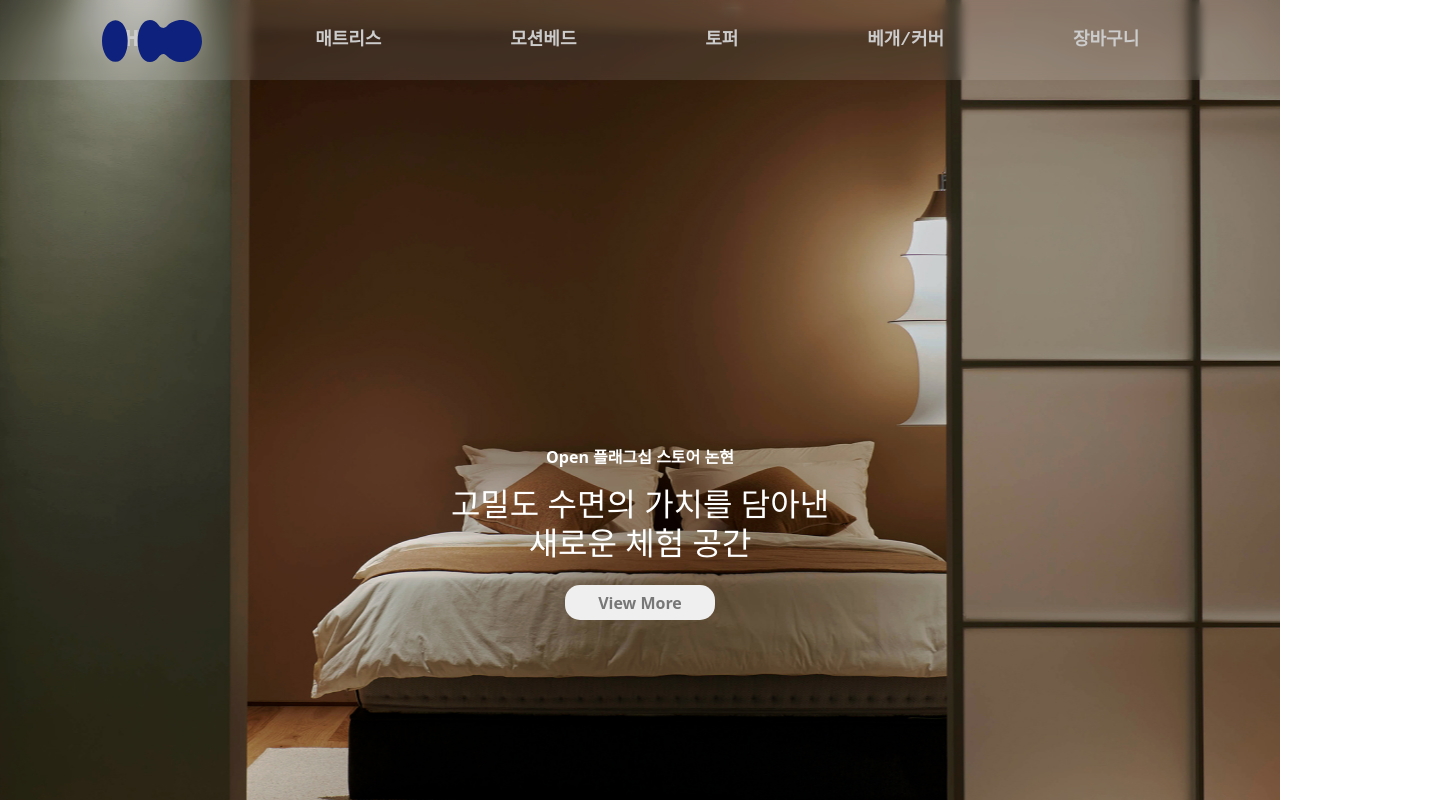
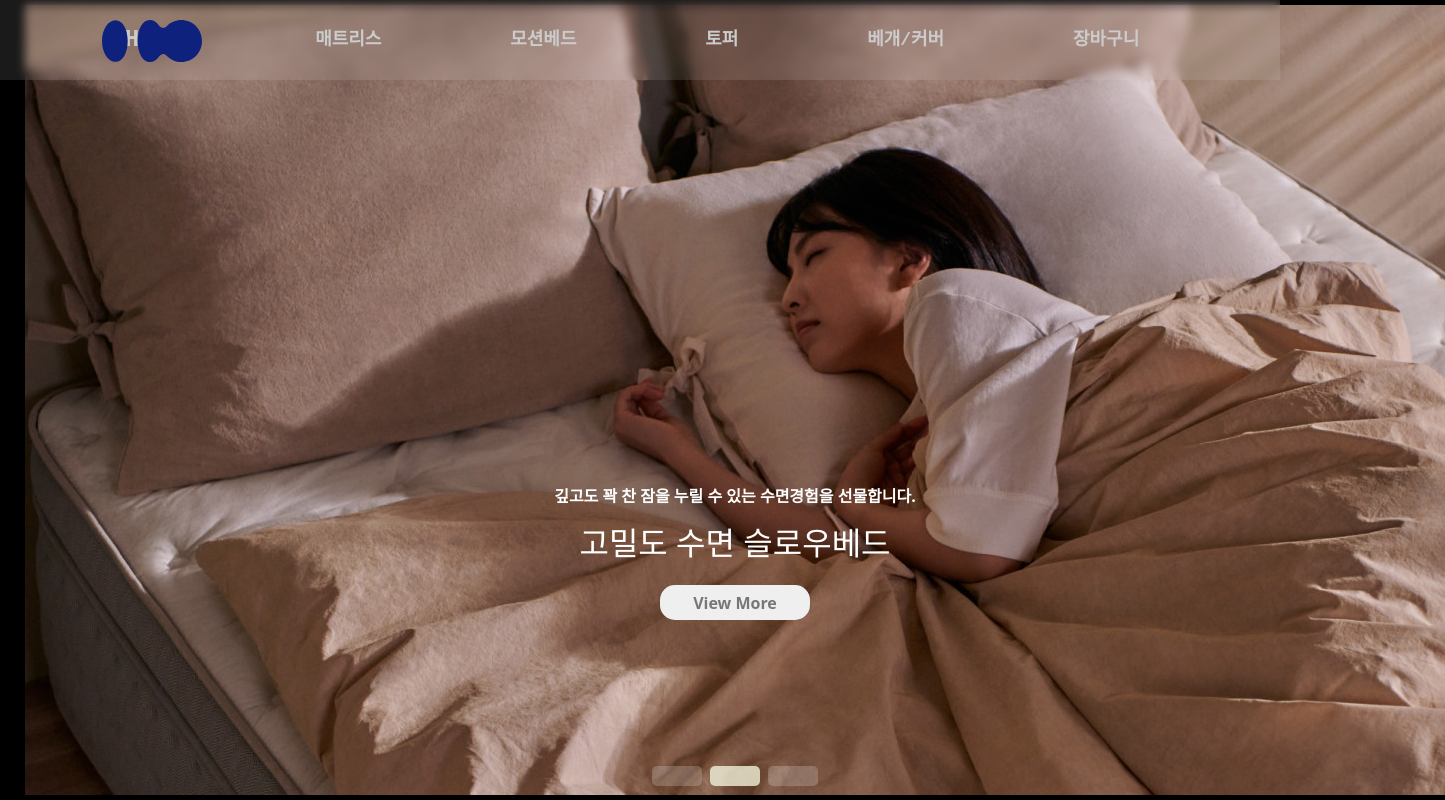
Before and after one commit to LeeGiun/React_SlouBed, a React (Create React App) app: page / in a window 1280 px wide. Shown: the whole page, 1445 px wide, since content can reach past the window. Built offline with nearby package versions, Linux system fonts and the light colour scheme; a web font is replaced by a local one.

Commit message:
'09_0726'

```diff
--- a/package.json
+++ b/package.json
@@ -16,7 +16,8 @@
     "react-redux": "^8.1.1",
     "react-router-dom": "^6.14.2",
     "react-scripts": "5.0.1",
-    "styled-components": "^6.0.3",
+    "styled-components": "^6.0.4",
+    "swiper": "^10.0.4",
     "web-vitals": "^2.1.4"
   },
   "scripts": {
--- a/src/App.css
+++ b/src/App.css
@@ -27,50 +27,9 @@ li {list-style: none;}
   position: relative;
   padding-top: 80px;
   box-sizing: border-box;
+  background-color: #000;
 }
 
-.container {
-  width: 100% !important;
+html {
+  background-color: #000;
 }
-
-.visual {
-  position: absolute;
-  top: 0;
-  left: 0;
-  width: 100%;
-  height: 100vh;
-  overflow: hidden;
-  background-position: top;
-  background-repeat: no-repeat;
-}
-
-.visual_txt {
-  position: absolute;
-  bottom: 180px;
-  left: 50%;
-  margin-left: -215px;
-  width: 430px;
-  color: #fff;
-  text-align: center;
-}
-.visual_txt p {
-  font-size: 16px;
-  font-weight: bold;
-}
-.viual_btn {
-  width: 150px;
-  height: 35px;
-  border-radius: 15px;
-  margin-top: 15px;
-  outline: none;
-  color: #777;
-  font-weight: bold;
-  border: none;
-  box-sizing: border-box;
-  transition: 0.3s;
-}
-
-.viual_btn:hover {
-  background-color: beige;
-  color: brown;
-}
--- a/src/App.js
+++ b/src/App.js
@@ -24,6 +24,8 @@ import { useSelector } from 'react-redux';
 import { useDispatch } from 'react-redux';
 import { addItem } from './pages/option/store'
 
+import Main_Swiper from './pages/option/Swiper/Main_Swiper'
+
 
 function App() {
   const mattressProducts  = mattressData.mattress.Slow_Product_Mattress;
@@ -37,17 +39,10 @@ function App() {
       <HeaderNavbar></HeaderNavbar>
       <Routes>
         <Route path='/' element = {
-          <Container>
-            <div className='visual' style={{ backgroundImage: `url(${process.env.PUBLIC_URL + '/images/visualMain.jpg'})` }}>
-              <div className='visual_txt'>
-                <p>Open 플래그십 스토어 논현</p>
-                <h2>
-                  고밀도 수면의 가치를 담아낸<br/>
-                  새로운 체험 공간
-                </h2>
-                <button className='viual_btn'>View  More</button>
-              </div>
-            </div>
+          <Container className='Swiper_Container'>
+            <Main_Swiper>
+
+            </Main_Swiper>
           </Container>
         }/>
         <Route path='Mattress' element={<Mattress/>}/>
--- a/src/pages/Detail.jsx
+++ b/src/pages/Detail.jsx
@@ -4,9 +4,23 @@ import { useParams } from 'react-router-dom'
 import { addItem } from './option/store'
 import { Link } from 'react-router-dom'
 import './style/Detail_Style.css'
+import { useEffect } from 'react'
 
 
 export default function Detail(props) {
+
+
+  useEffect(() => {
+    document.querySelector('html').style.backgroundColor = '#fff';
+    document.querySelector('.App').style.backgroundColor = '#fff';
+    return () => {
+      document.querySelector('html').style.backgroundColor = '';
+      document.querySelector('.App').style.backgroundColor = '';
+    }
+  }, [])
+
+
+
   const { mattressProducts, motionProducts, pillowProducts, topperProducts } = props;
   const { number } = useParams();
   const index = Number(number) + 1;
--- a/src/pages/Topper.jsx
+++ b/src/pages/Topper.jsx
@@ -5,8 +5,20 @@ import { Outlet, Link } from 'react-router-dom'
 import { Container, Row, Col } from 'react-bootstrap'
 import { useDispatch } from 'react-redux';
 import { addItem } from './option/store'
+import { useEffect } from 'react';
 
 export default function Topper() {
+
+  useEffect(() => {
+    document.querySelector('html').style.backgroundColor = '#fff';
+    document.querySelector('.App').style.backgroundColor = '#fff';
+    return () => {
+      document.querySelector('html').style.backgroundColor = '';
+      document.querySelector('.App').style.backgroundColor = '';
+    }
+  }, [])
+
+
   const products = topperData.topper.Slow_Product_Topper;
 
   const dispatch = useDispatch()
@@ -16,16 +28,16 @@ export default function Topper() {
       <Outlet></Outlet>
       <Container>
         <h2 className='title'>
-          <Link to ={'/'}>Home</Link>
+          <Link to={'/'}>Home</Link>
           <span></span>
-          <Link to ={'/Topper'}> Topper</Link>
+          <Link to={'/Topper'}> Topper</Link>
         </h2>
         <Row>
           {products.map((product, index) => (
             <Col key={index} className={product.id}>
               <Link to={`detail/${index}`}>
-                <img src={`${process.env.PUBLIC_URL}${product.image}`} alt='product_img'/>
-                {product.size.includes("none") ? null : <p className='product_size'>{product.size.replace(/\[|\]/g,"")}</p>}
+                <img src={`${process.env.PUBLIC_URL}${product.image}`} alt='product_img' />
+                {product.size.includes("none") ? null : <p className='product_size'>{product.size.replace(/\[|\]/g, "")}</p>}
                 <h2 className='product_name'>{product.product_name}</h2>
                 <p className='sale_price'>{product.sale}</p>
                 <p className='after_price'>{parseInt(product.after_price).toLocaleString('ko-KR')}원</p>
@@ -33,7 +45,7 @@ export default function Topper() {
               </Link>
               <div className='btn_Box'>
                 <button>찜하기</button>
-                <button onClick={() => {dispatch(addItem({id: product.id, product_name: product.product_name, count: 1}))}}>장바구니</button>
+                <button onClick={() => { dispatch(addItem({ id: product.id, product_name: product.product_name, count: 1 })) }}>장바구니</button>
               </div>
             </Col>
           ))}
--- a/src/pages/option/Cart.js
+++ b/src/pages/option/Cart.js
@@ -3,8 +3,18 @@ import Table from 'react-bootstrap/Table'
 import { useDispatch, useSelector } from 'react-redux'
 import { addCount, addItem, subCount, deleteItem } from './store'
 import './Cart_Style.css'
+import { useEffect } from 'react'
 
 export default function Cart() {
+
+  useEffect(() => {
+    document.querySelector('html').style.backgroundColor = '#fff';
+    document.querySelector('.App').style.backgroundColor = '#fff';
+    return () => {
+      document.querySelector('html').style.backgroundColor = '';
+      document.querySelector('.App').style.backgroundColor = '';
+    }
+  }, [])
 
   const state = useSelector((state => state))
   const dispatch = useDispatch()
--- /dev/null
+++ b/src/pages/option/Swiper/Main_Swiper.jsx
@@ -0,0 +1,67 @@
+import { Swiper, SwiperSlide } from "swiper/react";
+import 'swiper/css/bundle';
+import { styled } from "styled-components";
+import './Swiper.css'
+import { Navigation, Pagination, Scrollbar, Autoplay } from 'swiper/modules'
+import SwiperCore from 'swiper/core'
+
+SwiperCore.use([Navigation, Pagination, Scrollbar, Autoplay]);
+
+const MainSwiper = () => {
+
+  const MainSwiper = styled(Swiper)`
+    width: 100%;
+    height: 100%;
+    background-color: #eee;
+  `
+
+  return (
+    <Swiper
+      spaceBetween={0}
+      slidesPerView={1}
+      loop={true}
+      pagination={{ clickable: true }}
+      autoplay={{ delay: 5000, disableOnInteraction: false }}
+      centeredSlides
+      onSlideChange={() => console.log("slide change")}
+      onSwiper={swiper => console.log(swiper)}
+    >
+      <SwiperSlide>
+        <div className='visual' style={{ backgroundImage: `url(${process.env.PUBLIC_URL + '/images/visualMain.jpg'})`, backgroundPosition: 'center' }}>
+          <div className='visual_txt'>
+            <p>Open 플래그십 스토어 논현</p>
+            <h2>
+              고밀도 수면의 가치를 담아낸<br />
+              새로운 체험 공간
+            </h2>
+            <button className='viual_btn'>View  More</button>
+          </div>
+        </div>
+      </SwiperSlide>
+      <SwiperSlide>
+        <div className='visual' style={{ backgroundImage: `url(${process.env.PUBLIC_URL + '/images/mainImg1.jpg'})`, backgroundPosition: 'center' }}>
+          <div className='visual_txt'>
+            <p>깊고도 꽉 찬 잠을 누릴 수 있는 수면경험을 선물합니다.</p>
+            <h2>
+              고밀도 수면 슬로우베드
+            </h2>
+            <button className='viual_btn'>View  More</button>
+          </div>
+        </div>
+      </SwiperSlide>
+      <SwiperSlide>
+        <div className='visual' style={{ backgroundImage: `url(${process.env.PUBLIC_URL + '/images/mainImg2.jpg'})`, backgroundPosition: 'center' }}>
+          <div className='visual_txt'>
+            <p>슬로우베드의 새롭게 태어난 <br />NEW 토퍼 시리즈를 만나보세요</p>
+            <h2>
+              어떤 상황에서도<br /> 편안한 깊은 잠
+            </h2>
+            <button className='viual_btn'>View  More</button>
+          </div>
+        </div>
+      </SwiperSlide>
+    </Swiper>
+  )
+}
+
+export default MainSwiper;
--- /dev/null
+++ b/src/pages/option/Swiper/Swiper.css
@@ -0,0 +1,102 @@
+* {padding: 0; margin: 0;}
+
+.Swiper_Container  {
+  width: 100% !important;
+  padding: 0;
+  position: absolute;
+  top: 0;
+  left: 25px;
+  background-position: center;
+  background-color: #000;
+}
+
+
+
+
+.visual {
+  position: absolute;
+  top: 0;
+  left: 0;
+  width: 100%;
+  height: 100vh;
+  padding-left: 0;
+  overflow: hidden;
+  background-position: top;
+  background-repeat: no-repeat;
+}
+
+.visual_txt {
+  position: absolute;
+  bottom: 180px;
+  left: 50%;
+  padding-left: 0;
+  margin-left: -215px;
+  width: 430px;
+  color: #fff;
+  text-align: center;
+}
+.visual_txt p {
+  font-size: 16px;
+  font-weight: bold;
+}
+.viual_btn {
+  width: 150px;
+  height: 35px;
+  border-radius: 15px;
+  margin-top: 15px;
+  outline: none;
+  color: #777;
+  font-weight: bold;
+  border: none;
+  box-sizing: border-box;
+  transition: 0.3s;
+}
+
+.viual_btn:hover {
+  background-color: beige;
+  color: brown;
+}
+
+
+
+
+
+
+.swiper   {
+  position: relative;
+  width: 1420px;
+  height: 100vh;
+  padding: 0;
+  margin: 0;
+}
+.swiper-slide {
+  width: 1420px !important;
+  height: 100%;
+}
+.swiper-wrapper {
+  width: 100%;
+  height: 100%;
+}
+
+.swiper-slide .swiper-slide-prev {
+  background-color: #aaa;
+}
+.swiper-slide .swiper-slide-next {
+  background-color: #777;
+}
+.swiper-slide .swiper-slide-active {
+  background-color: #444;
+}
+
+
+
+.swiper-pagination-bullet {
+  background-color: #fff;
+  width: 50px;
+  height: 20px;
+  border-radius: 5px;
+}
+
+.swiper-pagination-bullet-active {
+  background-color: rgba(245, 245, 220, 0.778);
+}
```
Also changed, not shown: src/pages/Mattress.jsx (+17 -7 lines), src/pages/Motion.jsx (+20 -7 lines), src/pages/Pillow.jsx (+20 -8 lines), 1 other file (tests, documents, lock files or other folders).
